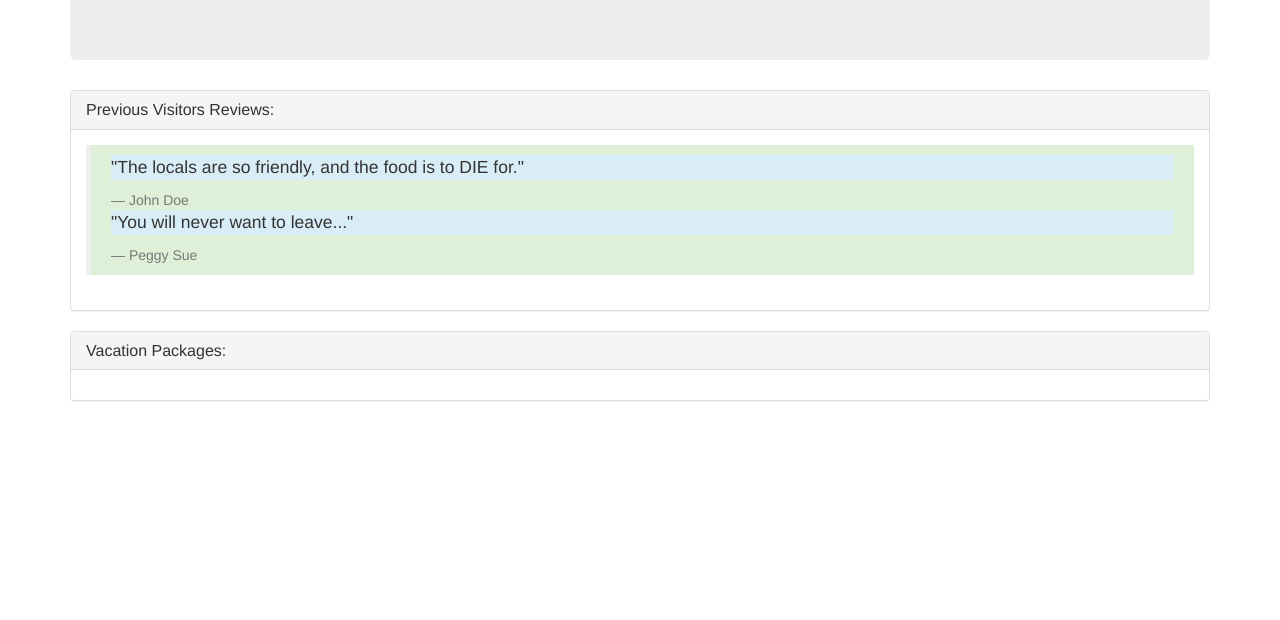
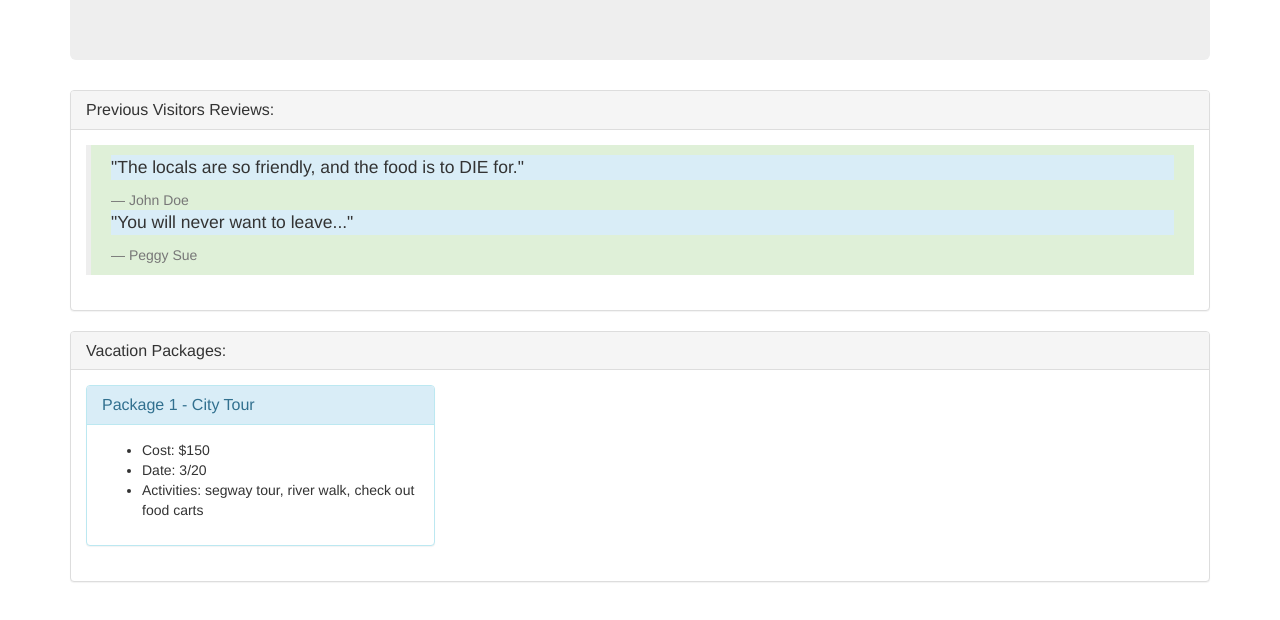
Before and after one commit to austinb847/next-vacation, a plain HTML site: page index.html in a window 1280 px wide. Shown: the part 180-800 px from the top of the page. Drawn offline with Linux system fonts and the light colour scheme.

Commit message:
add first column to first row. Displays first panel with tour package information

```diff
--- a/index.html
+++ b/index.html
@@ -28,8 +28,24 @@
           <h2 class="panel-title">Vacation Packages:</h2>
         </div>
         <div class="panel-body">
+          <div class="row">
+            <div class="col-md-4">
+              <div class="panel panel-info">
+                <div class="panel-heading">
+                  <h2 class="panel-title">Package 1 - City Tour</h2>
+                </div>
+                <div class="panel-body">
+                  <ul>
+                    <li>Cost: $150</li>
+                    <li>Date: 3/20</li>
+                    <li>Activities: segway tour, river walk, check out food carts</li>
+                  </ul>
+                </div>
+              </div>
+          </div>
 
         </div>
+      </div>
     </div>
   </body>
 </html>
```
